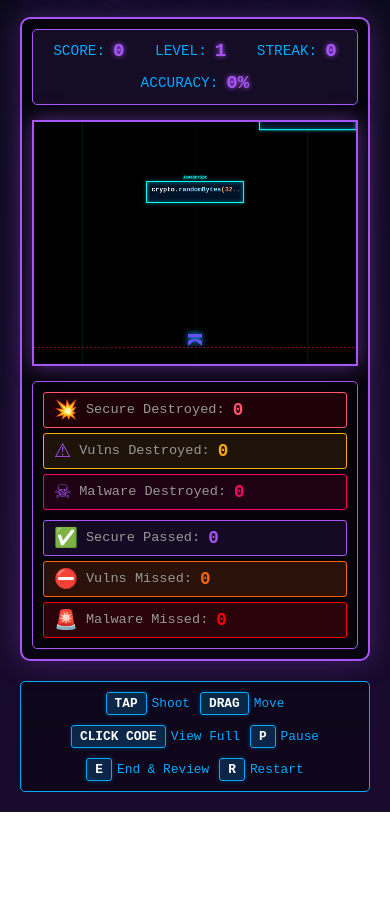
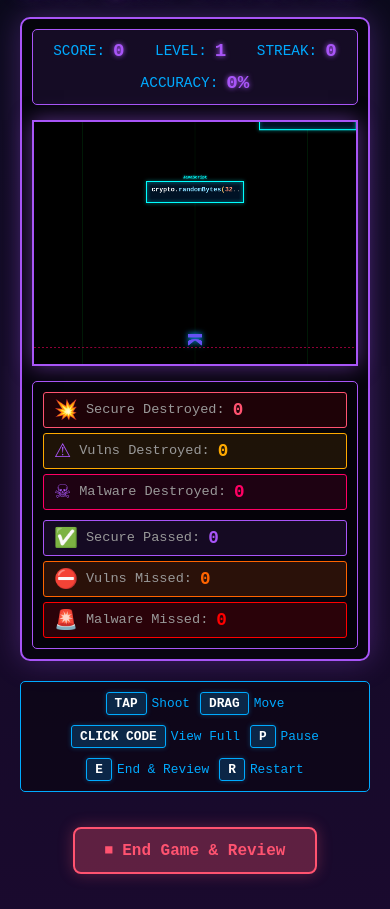
Before and after one commit to techwithmack/code-invaders, a website: page index.html in a window 390 px wide. Shown: the part 83-992 px from the top of the page. Before the commit the page ends 895 px from the top, so only its background shows below. Drawn offline with Linux system fonts and the light colour scheme.

Commit message:
Adding restart and end buttons for mobile users

```diff
--- a/index.html
+++ b/index.html
@@ -102,6 +102,10 @@
                 </div>
             </div>
 
+            <div class="end-game-container">
+                <button id="endGameButton" class="end-game-button">⏹ End Game & Review</button>
+            </div>
+
         <div id="gameOverlay" class="overlay hidden">
             <div class="overlay-content">
                 <h2 id="overlayTitle">GAME PAUSED</h2>
--- a/src/main.ts
+++ b/src/main.ts
@@ -625,6 +625,13 @@ function setupEventListeners() {
     // Restart button handler
     document.getElementById('restartButton')!.addEventListener('click', () => {
         resetGame();
+    });
+
+    // End game button handler
+    document.getElementById('endGameButton')!.addEventListener('click', () => {
+        if (state.status === GameStatus.Playing) {
+            gameOver('You ended the game early');
+        }
     });
 
     window.addEventListener('keydown', (e) => {
--- a/styles.css
+++ b/styles.css
@@ -454,6 +454,36 @@ h1 {
     transform: scale(0.98);
 }
 
+.end-game-container {
+    text-align: center;
+    margin-top: 20px;
+    padding: 15px;
+}
+
+.end-game-button {
+    padding: 12px 30px;
+    background: rgba(255, 83, 112, 0.3);
+    border: 2px solid #ff5370;
+    color: #ff5370;
+    font-size: 1em;
+    font-weight: bold;
+    border-radius: 8px;
+    cursor: pointer;
+    transition: all 0.3s;
+    box-shadow: 0 0 15px rgba(255, 83, 112, 0.3);
+    font-family: 'Courier New', monospace;
+}
+
+.end-game-button:hover {
+    background: rgba(255, 83, 112, 0.5);
+    transform: scale(1.05);
+    box-shadow: 0 0 25px rgba(255, 83, 112, 0.6);
+}
+
+.end-game-button:active {
+    transform: scale(0.98);
+}
+
 .mobile-only {
     display: none;
 }
```
Also changed, not shown: dist/main.js.
